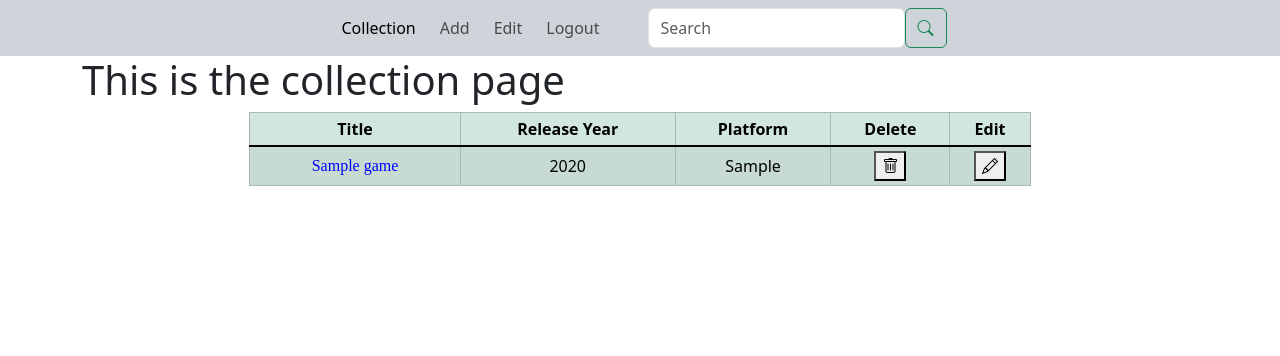
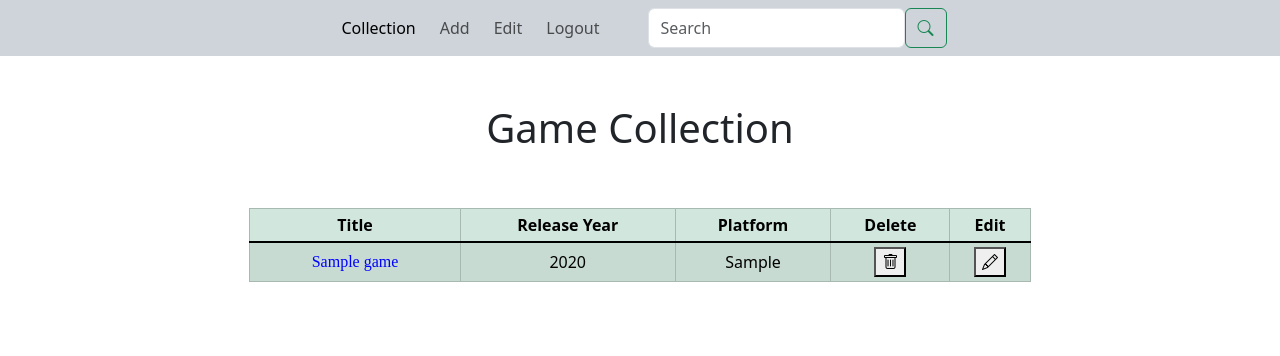
Before and after one commit to Bastion428/MainProgram, a Flask app: page / in a window 1280 px wide. Shown: the top 356 px of the page. Run offline with Flask 3, Linux system fonts and the light colour scheme; a user stored in the database is signed in; tables that the repository leaves empty hold one stand-in row (values such as "Sample post").

Commit message:
Changed url for game details page

```diff
--- a/website/templates/collection.html
+++ b/website/templates/collection.html
@@ -1,7 +1,7 @@
 {% extends "base.html" %}
 {% block title %}Collection{% endblock %}
 {% block content %}
-<h1>This is the collection page</h1>
+<h1 align="center" class="py-5">Game Collection</h1>
 <table id="my_games_table" class="table table-success table-hover table-striped table-bordered table-sm" align="center">
     <thead>
         <tr>
@@ -14,7 +14,7 @@
     <tbody class="table-group-divider">
         {% for game in current_user.games %}
         <tr data-value={{ game.id }}>
-        <td><form method="post" action="/my-game" class="inline">
+        <td><form method="post" action="{{ url_for('views.my_game', title=game.title ) }}" class="inline">
             <input type="hidden" name="id" value={{ game.id }}>
             <button type="submit" value="submit_value" class="link-button">
             {{ game.title }}
--- a/website/templates/my_game.html
+++ b/website/templates/my_game.html
@@ -2,7 +2,7 @@
 {% block title %}{{ game.title }}{% endblock %}
 {% block content %}
 <h1 align="center">{{ game.title }}</h1>
-<table id="detail_games_table" align="center">
+<table id="detail_games_table" class="table table-success table-bordered table-sm" align="center">
     <thead>
         <tr>
             <th>Release Year</th>
--- a/website/views.py
+++ b/website/views.py
@@ -9,13 +9,12 @@ views = Blueprint('views', __name__)
 @views.route('/')
 @login_required
 def collection():
-    print("In collection")
     return render_template('collection.html')
 
 
-@views.route('/my-game', methods=["GET", "POST"])
+@views.route('/my-game/<title>', methods=["GET", "POST"])
 @login_required
-def my_game():
+def my_game(title):
     if request.method == "GET":
         flash('No game has been specified. Please choose one from your collection.', category='error')
         return redirect(url_for('views.collection'))
```
